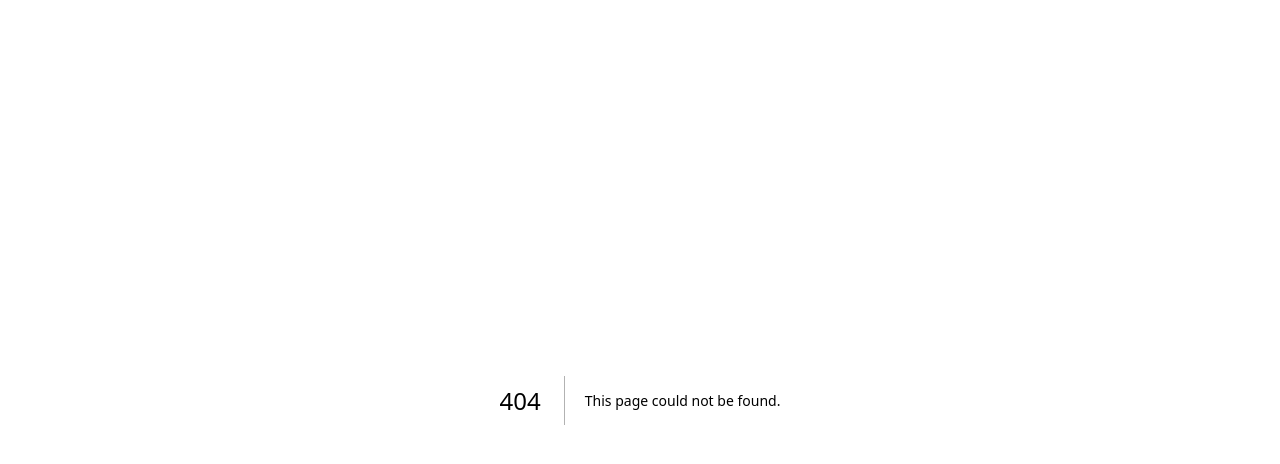
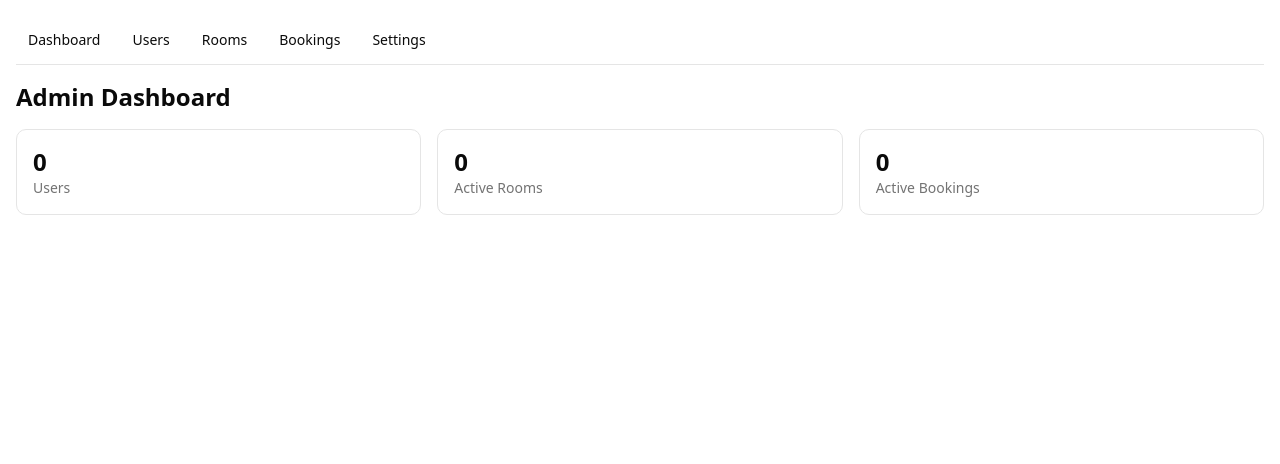
Before and after one commit to jfcampos/kodo-booking, a Next.js app: page /admin in a window 1280 px wide. Before the commit this address had no page. Shown: the top 464 px of the page. Built offline with nearby package versions, Linux system fonts and the light colour scheme; no server answers; the database is empty.

Commit message:
feat: admin layout + dashboard

```diff
--- /dev/null
+++ b/src/app/(app)/admin/layout.tsx
@@ -0,0 +1,31 @@
+import Link from "next/link";
+import { Button } from "@/components/ui/button";
+
+const adminLinks = [
+  { href: "/admin", label: "Dashboard" },
+  { href: "/admin/users", label: "Users" },
+  { href: "/admin/rooms", label: "Rooms" },
+  { href: "/admin/bookings", label: "Bookings" },
+  { href: "/admin/settings", label: "Settings" },
+];
+
+export default function AdminLayout({
+  children,
+}: {
+  children: React.ReactNode;
+}) {
+  return (
+    <div className="space-y-4">
+      <nav className="flex gap-2 border-b pb-2">
+        {adminLinks.map((link) => (
+          <Link key={link.href} href={link.href}>
+            <Button variant="ghost" size="sm">
+              {link.label}
+            </Button>
+          </Link>
+        ))}
+      </nav>
+      {children}
+    </div>
+  );
+}
--- /dev/null
+++ b/src/app/(app)/admin/page.tsx
@@ -0,0 +1,31 @@
+import { prisma } from "@/lib/prisma";
+
+export default async function AdminDashboardPage() {
+  const [userCount, roomCount, activeBookings] = await Promise.all([
+    prisma.user.count(),
+    prisma.room.count({ where: { disabled: false } }),
+    prisma.booking.count({
+      where: { cancelled: false, endTime: { gt: new Date() } },
+    }),
+  ]);
+
+  return (
+    <div className="space-y-4">
+      <h1 className="text-2xl font-bold">Admin Dashboard</h1>
+      <div className="grid grid-cols-3 gap-4">
+        <div className="rounded-lg border p-4">
+          <div className="text-2xl font-bold">{userCount}</div>
+          <div className="text-sm text-muted-foreground">Users</div>
+        </div>
+        <div className="rounded-lg border p-4">
+          <div className="text-2xl font-bold">{roomCount}</div>
+          <div className="text-sm text-muted-foreground">Active Rooms</div>
+        </div>
+        <div className="rounded-lg border p-4">
+          <div className="text-2xl font-bold">{activeBookings}</div>
+          <div className="text-sm text-muted-foreground">Active Bookings</div>
+        </div>
+      </div>
+    </div>
+  );
+}
```
